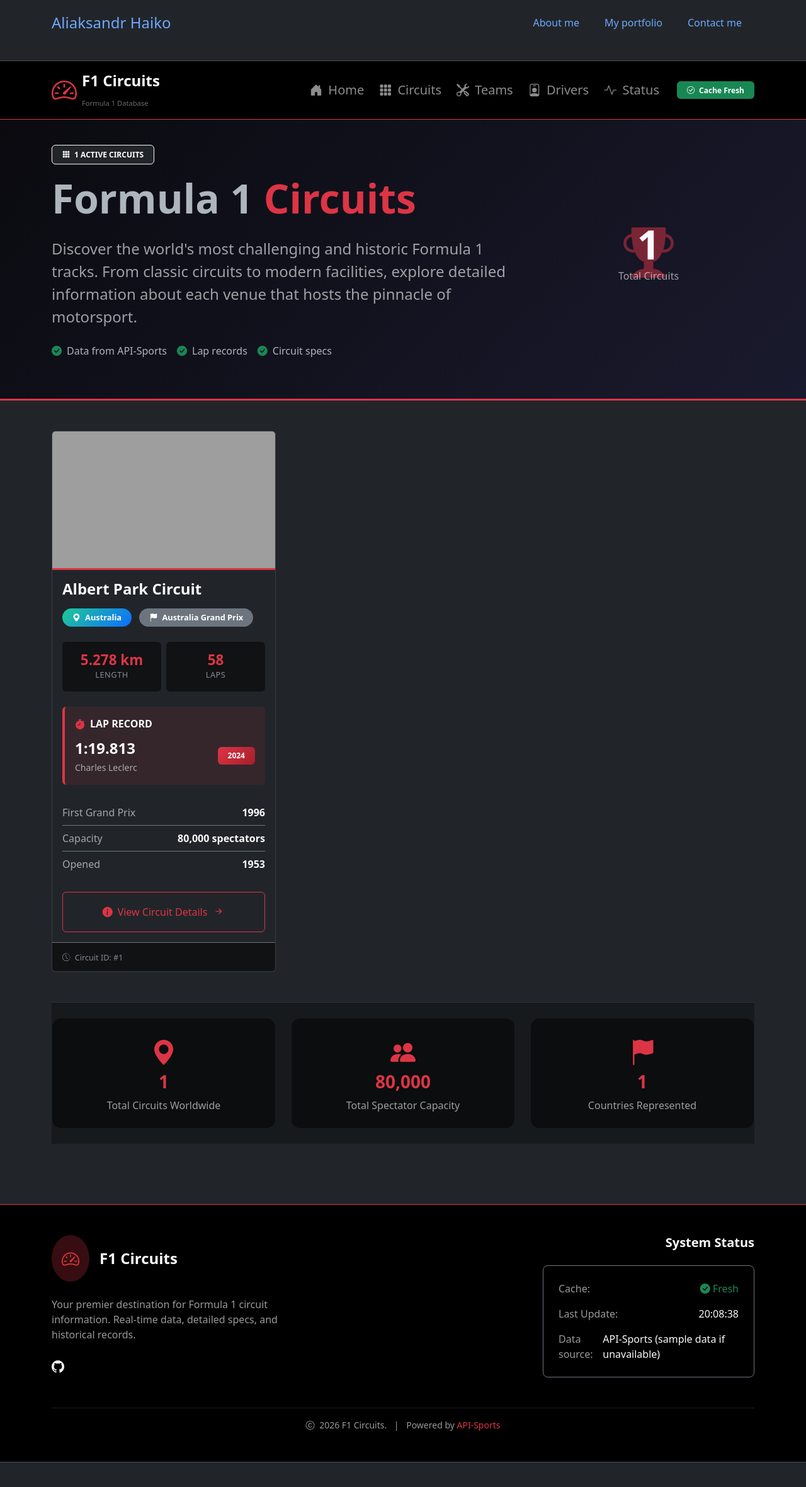
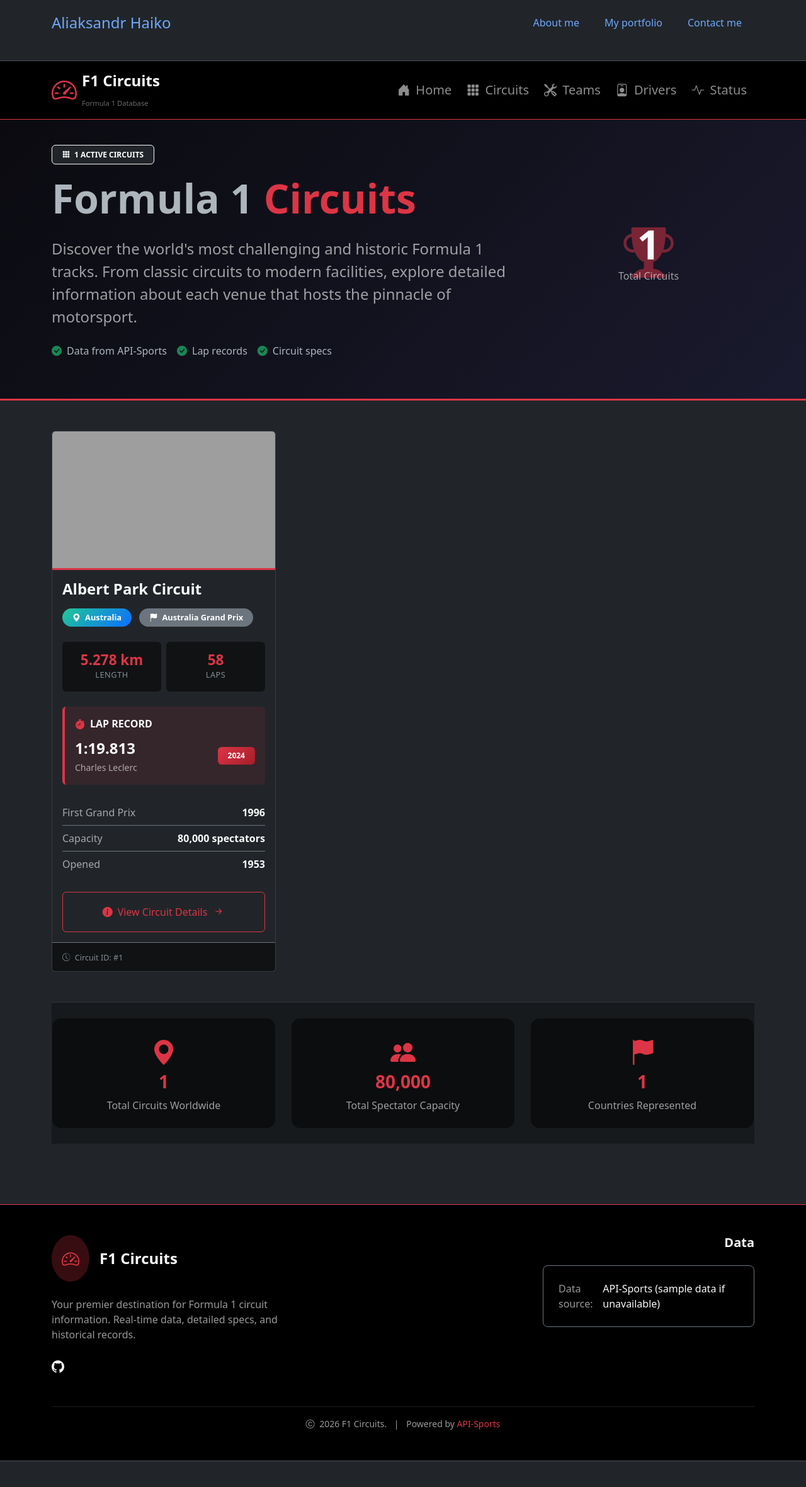
Before and after one commit to prxfsk17/Portfolio, a Flask app: page /demo/api-website/circuits in a window 1280 px wide. Shown: the top 2361 px of the page at 63% size. Run offline with Flask 3, Linux system fonts and the light colour scheme; grey boxes are pictures that could not be loaded.

Commit message:
fix: remove cache status indicators from F1 demo

```diff
--- a/modules/api/templates/footer_api.html
+++ b/modules/api/templates/footer_api.html
@@ -25,40 +25,8 @@
 
             <!-- System Info - справа -->
             <div class="col-lg-4">
-                <h5 class="fw-bold mb-4 text-end">System Status</h5>
+                <h5 class="fw-bold mb-4 text-end">Data</h5>
                 <div class="bg-dark bg-opacity-50 p-4 rounded-3 border border-secondary">
-                    <div class="d-flex justify-content-between mb-3">
-                        <span class="text-secondary-emphasis">Cache:</span>
-                        {% if cache_status == 'fresh' %}
-                        <span class="text-success">
-                            <i class="bi bi-check-circle-fill me-1"></i>Fresh
-                        </span>
-                        {% elif cache_status == 'stale' %}
-                        <span class="text-warning">
-                            <i class="bi bi-exclamation-triangle-fill me-1"></i>Stale
-                        </span>
-                        {% else %}
-                        <span class="text-danger">
-                            <i class="bi bi-x-circle-fill me-1"></i>No Data
-                        </span>
-                        {% endif %}
-                    </div>
-
-                    <div class="d-flex justify-content-between mb-3">
-                        <span class="text-secondary-emphasis">Last Update:</span>
-                        <span class="text-light">
-                            {% if last_update %}
-                                {% if last_update is string %}
-                                    {{ last_update.split('T')[1][:8] if 'T' in last_update else last_update }}
-                                {% else %}
-                                    {{ last_update.strftime('%H:%M:%S') }}
-                                {% endif %}
-                            {% else %}
-                                Never
-                            {% endif %}
-                        </span>
-                    </div>
-
                     <div class="d-flex justify-content-between">
                         <span class="text-secondary-emphasis">Data source:</span>
                         <span class="text-light">API-Sports (sample data if unavailable)</span>
--- a/modules/api/templates/header_api.html
+++ b/modules/api/templates/header_api.html
@@ -61,26 +61,6 @@
                         </a>
                     </li>
                 </ul>
-
-                <!-- Cache Status Badge -->
-                <div class="ms-lg-3 mt-3 mt-lg-0">
-                    {% if cache_status == 'fresh' %}
-                    <span class="badge bg-success px-3 py-2">
-                        <i class="bi bi-check-circle me-1"></i>
-                        Cache Fresh
-                    </span>
-                    {% elif cache_status == 'stale' %}
-                    <span class="badge bg-warning text-dark px-3 py-2">
-                        <i class="bi bi-exclamation-triangle me-1"></i>
-                        Cache Stale
-                    </span>
-                    {% else %}
-                    <span class="badge bg-danger px-3 py-2">
-                        <i class="bi bi-x-circle me-1"></i>
-                        No Cache
-                    </span>
-                    {% endif %}
-                </div>
             </div>
         </div>
     </nav>
```
